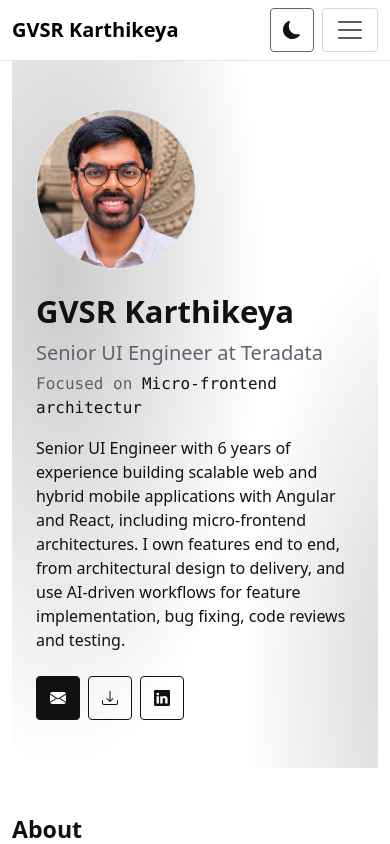
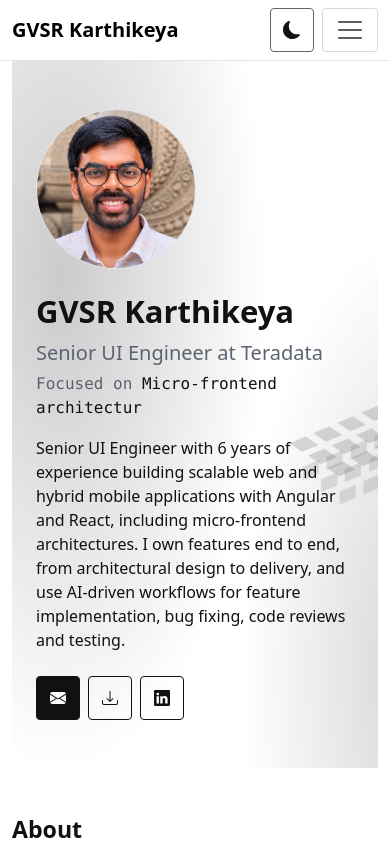
Before and after one commit to gvsrkarthikeya/karthikeya-portfolio, an Angular app: page / in a window 390 px wide. Shown: the top 844 px of the page. Built offline with nearby package versions, Linux system fonts and the light colour scheme.

Commit message:
Add interactive isometric blocks to the hero (#43)
* docs: hero blocks design and plan

* feat(hero): add block lift model

* feat(hero): isometric block background

```diff
--- /dev/null
+++ b/src/app/features/home/hero/hero-blocks.ts
@@ -0,0 +1,33 @@
+export const BLOCK_COLS = 7;
+export const BLOCK_ROWS = 5;
+
+export interface Pointer {
+  x: number;
+  y: number;
+}
+
+const LIFT_RADIUS = 0.35;
+
+export function blockLift(col: number, row: number, pointer: Pointer | null): number {
+  if (!pointer) return 0;
+
+  const dx = (col + 0.5) / BLOCK_COLS - pointer.x;
+  const dy = (row + 0.5) / BLOCK_ROWS - pointer.y;
+  const distance = Math.hypot(dx, dy);
+  const falloff = Math.max(0, 1 - distance / LIFT_RADIUS);
+  return falloff * falloff;
+}
+
+export function normalisePointer(
+  clientX: number,
+  clientY: number,
+  rect: { left: number; top: number; width: number; height: number },
+): Pointer | null {
+  if (rect.width === 0 || rect.height === 0) return null;
+
+  const clamp = (value: number): number => Math.min(1, Math.max(0, value));
+  return {
+    x: clamp((clientX - rect.left) / rect.width),
+    y: clamp((clientY - rect.top) / rect.height),
+  };
+}
--- a/src/app/features/home/hero/hero.html
+++ b/src/app/features/home/hero/hero.html
@@ -3,8 +3,27 @@
   class="hero py-5 px-4 px-lg-5 position-relative"
   tabindex="-1"
   aria-labelledby="hero-heading"
+  (mousemove)="onBlocksMove($event)"
+  (mouseleave)="onBlocksLeave()"
 >
-  <div class="hero__bg" aria-hidden="true"></div>
+  <div class="hero__bg" aria-hidden="true">
+    <div class="hero__blocks">
+      @for (block of blocks; track $index) {
+        <span
+          class="hero__block"
+          [attr.data-col]="block.col"
+          [attr.data-row]="block.row"
+          [style.--col]="block.col"
+          [style.--row]="block.row"
+          [style.--lift]="lift(block.col, block.row)"
+        >
+          <span class="hero__face hero__face--top"></span>
+          <span class="hero__face hero__face--left"></span>
+          <span class="hero__face hero__face--right"></span>
+        </span>
+      }
+    </div>
+  </div>
   <div class="row align-items-center g-4 g-lg-5">
     <div class="col-12 col-md-auto">
       @if (photoUrl(); as photo) {
--- a/src/app/features/home/hero/hero.scss
+++ b/src/app/features/home/hero/hero.scss
@@ -97,6 +97,7 @@
   position: absolute;
   inset: 0;
   z-index: -1;
+  overflow: hidden;
   background:
     radial-gradient(
       40% 50% at 15% 30%,
--- a/src/app/features/home/hero/hero.ts
+++ b/src/app/features/home/hero/hero.ts
@@ -9,6 +9,7 @@ import {
   signal,
 } from '@angular/core';
 import { Profile, SocialLinkKind } from '../../../models';
+import { BLOCK_COLS, BLOCK_ROWS, Pointer, blockLift, normalisePointer } from './hero-blocks';
 
 @Component({
   selector: 'app-hero',
@@ -35,6 +36,26 @@ export class Hero {
   protected readonly linkedinUrl = computed(() => this.linkUrl('linkedin'));
 
   protected readonly typed = signal('');
+  protected readonly blocks = Array.from({ length: BLOCK_COLS * BLOCK_ROWS }, (_, index) => ({
+    col: index % BLOCK_COLS,
+    row: Math.floor(index / BLOCK_COLS),
+  }));
+  protected readonly pointer = signal<Pointer | null>(null);
+
+  protected lift(col: number, row: number): number {
+    return blockLift(col, row, this.pointer());
+  }
+
+  protected onBlocksMove(event: MouseEvent): void {
+    if (window.matchMedia?.('(prefers-reduced-motion: reduce)').matches) return;
+
+    const hero = event.currentTarget as HTMLElement;
+    this.pointer.set(normalisePointer(event.clientX, event.clientY, hero.getBoundingClientRect()));
+  }
+
+  protected onBlocksLeave(): void {
+    this.pointer.set(null);
+  }
 
   private readonly phrases = [
     'Angular & React',
--- a/src/styles.scss
+++ b/src/styles.scss
@@ -1,5 +1,6 @@
 @use 'bootstrap/scss/bootstrap';
 @use 'styles/tokens';
+@use 'styles/hero-blocks';
 @use 'styles/designs/minimalism';
 @use 'styles/designs/flat';
 @use 'styles/designs/material';
--- /dev/null
+++ b/src/styles/_hero-blocks.scss
@@ -0,0 +1,92 @@
+.hero__blocks {
+  --block-size: 2rem;
+  --block-gap: 0.85rem;
+  position: absolute;
+  top: 53%;
+  right: 1%;
+  display: grid;
+  grid-template-columns: repeat(7, var(--block-size));
+  grid-template-rows: repeat(5, var(--block-size));
+  gap: var(--block-gap);
+  transform: translateY(-50%) rotateX(58deg) rotateZ(-38deg);
+  transform-style: preserve-3d;
+}
+
+.hero__block {
+  --base-h: 1.05rem;
+  --wave-h: 0.45rem;
+  position: relative;
+  width: var(--block-size);
+  height: var(--block-size);
+  transform-style: preserve-3d;
+  transform: translateZ(calc(var(--lift) * 1.2rem));
+  animation: hero-wave 3.8s ease-in-out infinite alternate;
+  animation-delay: calc((var(--col) + var(--row)) * 180ms);
+  transition: transform 0.25s ease-out;
+}
+
+.hero__face {
+  position: absolute;
+  display: block;
+  border: 1px solid color-mix(in srgb, var(--color-border) 70%, transparent);
+  opacity: 0.2;
+  backface-visibility: hidden;
+}
+
+.hero__face--top {
+  inset: 0;
+  background: color-mix(in srgb, var(--color-primary) 78%, var(--color-surface-raised));
+  transform: translateZ(var(--base-h));
+}
+
+.hero__face--left {
+  top: 100%;
+  left: 0;
+  width: 100%;
+  height: var(--base-h);
+  background: color-mix(in srgb, var(--color-primary) 62%, var(--color-surface-raised));
+  transform: rotateX(-90deg);
+  transform-origin: top;
+}
+
+.hero__face--right {
+  top: 0;
+  left: 100%;
+  width: var(--base-h);
+  height: 100%;
+  background: color-mix(in srgb, var(--color-accent) 48%, var(--color-surface-raised));
+  transform: rotateY(90deg);
+  transform-origin: left;
+}
+
+@keyframes hero-wave {
+  from {
+    transform: translateZ(calc(var(--base-h) + var(--lift) * 1.2rem));
+  }
+
+  to {
+    transform: translateZ(calc(var(--base-h) + var(--wave-h) + var(--lift) * 1.2rem));
+  }
+}
+
+@media (max-width: 575.98px) {
+  .hero__blocks {
+    --block-size: 1.35rem;
+    --block-gap: 0.55rem;
+    top: 58%;
+    right: -10%;
+    grid-template-columns: repeat(4, var(--block-size));
+    grid-template-rows: repeat(3, var(--block-size));
+  }
+
+  .hero__block:is([data-col='4'], [data-col='5'], [data-col='6'], [data-row='3'], [data-row='4']) {
+    display: none;
+  }
+}
+
+@media (prefers-reduced-motion: reduce) {
+  .hero__block {
+    animation: none;
+    transition: none;
+  }
+}
```
Also changed, not shown: 4 other files (tests, documents, lock files or other folders).
